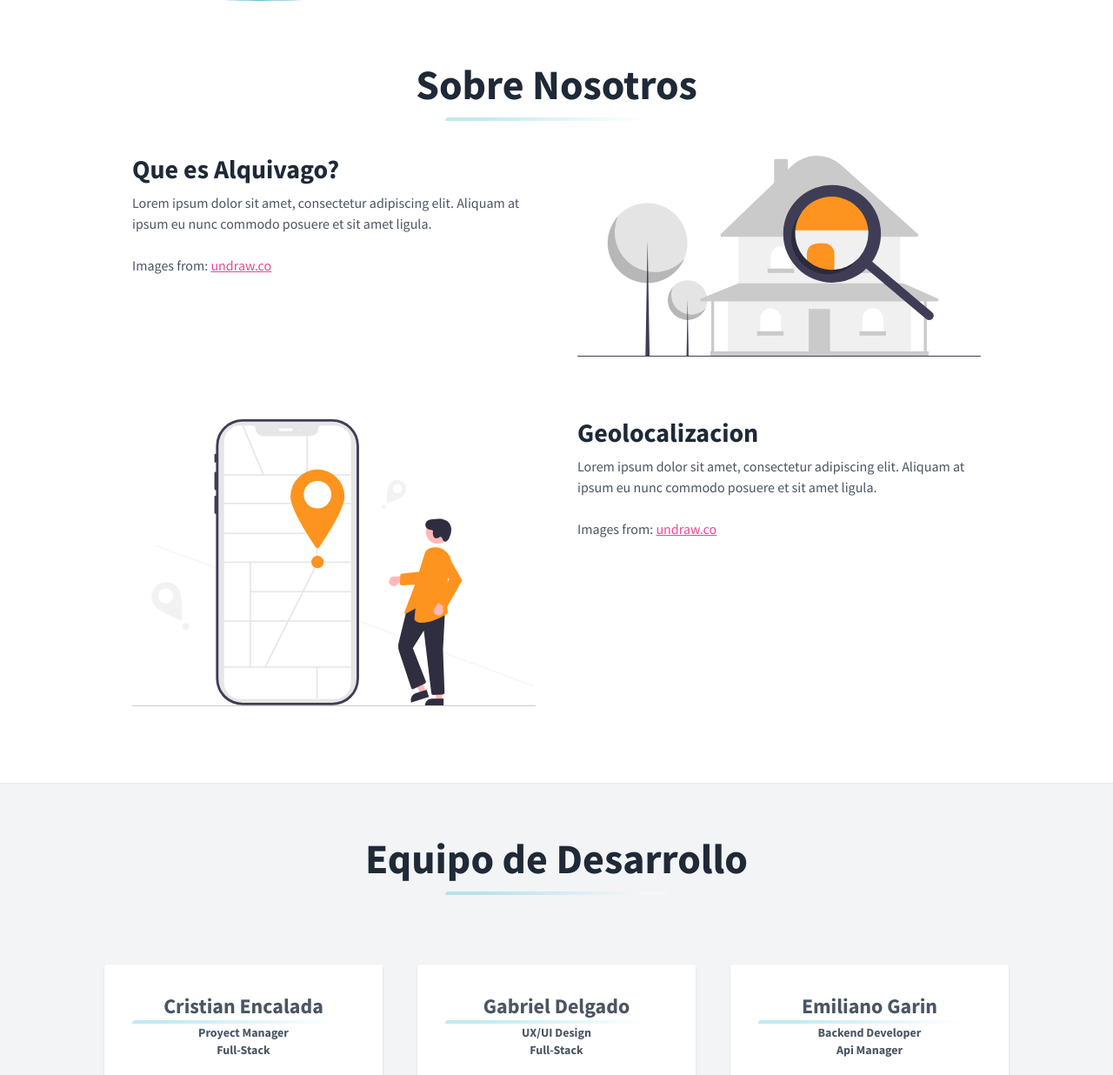
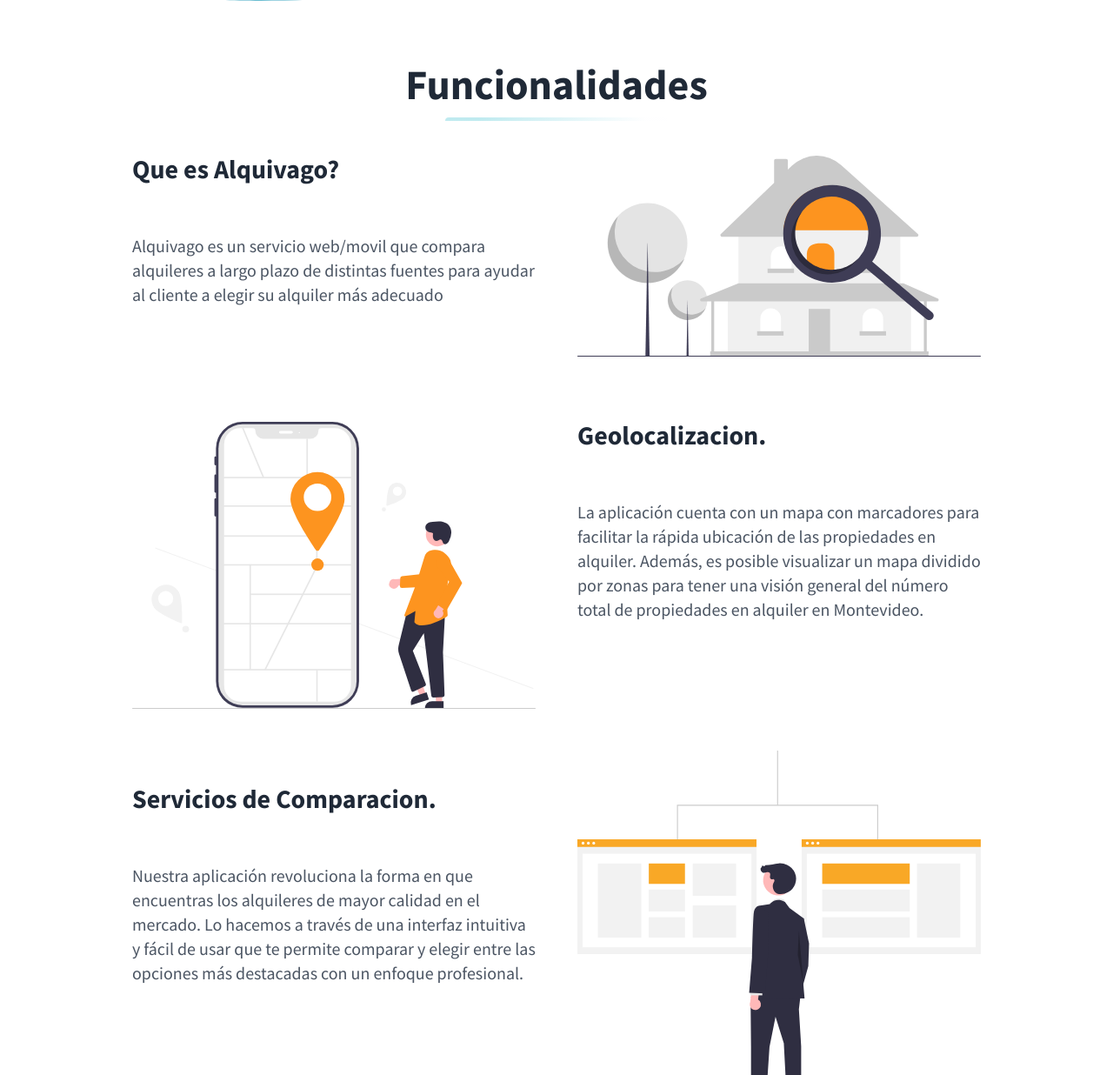
Before and after one commit to alemao51092/landingpage-v2, a website: page index.html in a window 1280 px wide. Shown: the part 804-2040 px from the top of the page at 87% size. Drawn offline with nearby package versions, Linux system fonts and the light colour scheme; files that its build step writes are made by us from their sources.

Commit message:
nav y logos y caracteristicas

```diff
--- a/index.html
+++ b/index.html
@@ -6,7 +6,7 @@
   <meta name="viewport" content="width=device-width, initial-scale=1.0" />
   <meta http-equiv="X-UA-Compatible" content="ie=edge" />
   <title>
-    Tailwind Starter Template - Landing Page Template: Tailwind Toolbox
+    Alquivago
   </title>
   <meta name="description" content="Simple landind page" />
   <meta name="keywords" content="" />
@@ -34,23 +34,7 @@
           <p class="text-yellow-400">go</p>
         </a>
       </div>
-      <div class="block lg:hidden pr-4">
-        <button id="nav-toggle"
-          class="flex items-center p-1 text-pink-800 hover:text-gray-900 focus:outline-none focus:shadow-outline transform transition hover:scale-105 duration-300 ease-in-out">
-          <svg class="fill-current h-6 w-6" viewBox="0 0 20 20" xmlns="http://www.w3.org/2000/svg">
-            <title>Menu</title>
-            <path d="M0 3h20v2H0V3zm0 6h20v2H0V9zm0 6h20v2H0v-2z" />
-          </svg>
-        </button>
-      </div>
-      <div
-        class="w-full flex-grow lg:flex lg:items-center lg:w-auto hidden mt-2 lg:mt-0 bg-white lg:bg-transparent text-black p-4 lg:p-0 z-20"
-        id="nav-content">
 
-
-      </div>
-    </div>
-    <hr class="border-b border-gray-100 opacity-25 my-0 py-0" />
   </nav>
   <!--Hero-->
   <div class="pt-24">
@@ -59,7 +43,7 @@
       <div class="flex flex-col w-full md:w-2/5 justify-center items-start text-center md:text-left">
 
         <h1 class="my-4 text-5xl font-bold leading-tight">
-          Alquila con nosotros, te ayudamos a construir tus sueños !
+          Busca con nosotros, te ayudamos a cumplircle tus sueños !
         </h1>
         <p class="leading-normal text-2xl mb-8">
           Ofresemos las mejores propiedades y un servicio de exelencia.
@@ -98,7 +82,7 @@
   <section class="bg-white border-b py-8">
     <div class="container max-w-5xl mx-auto m-8">
       <h2 class="w-full my-2 text-5xl font-bold leading-tight text-center text-gray-800">
-        Sobre Nosotros
+        Funcionalidades
       </h2>
       <div class="w-full mb-4">
         <div class="h-1 mx-auto gradient w-64 opacity-25 my-0 py-0 rounded-t"></div>
@@ -108,15 +92,13 @@
           <h3 class="text-3xl text-gray-800 font-bold leading-none mb-3">
             Que es Alquivago?
           </h3>
-          <p class="text-gray-600 mb-8">
-            Lorem ipsum dolor sit amet, consectetur adipiscing elit. Aliquam at ipsum eu nunc commodo posuere et sit
-            amet ligula.
+          <br>
+          <br>
+          <p class="text-gray-600 mb-8 text-xl">
+            Alquivago es un servicio web/movil que compara alquileres a largo plazo de distintas fuentes para ayudar al cliente a elegir su alquiler más adecuado
             <br />
             <br />
 
-            Images from:
-
-            <a class="text-pink-500 underline" href="https://undraw.co/">undraw.co</a>
           </p>
         </div>
         <div class="w-full sm:w-1/2 p-6">
@@ -130,24 +112,45 @@
         <div class="w-full sm:w-1/2 p-6 mt-6">
           <div class="align-middle">
             <h3 class="text-3xl text-gray-800 font-bold leading-none mb-3">
-              Geolocalizacion
+              Geolocalizacion.
             </h3>
-            <p class="text-gray-600 mb-8">
-              Lorem ipsum dolor sit amet, consectetur adipiscing elit. Aliquam at ipsum eu nunc commodo posuere et sit
-              amet ligula.
+            <br>
+            <br>
+            <p class="text-gray-600 mb-8 text-xl">
+              La aplicación cuenta con un mapa con marcadores para facilitar la rápida ubicación de las propiedades en alquiler. Además, es posible visualizar un mapa dividido por zonas para tener una visión general del número total de propiedades en alquiler en Montevideo.
               <br />
               <br />
-              Images from:
 
-              <a class="text-pink-500 underline" href="https://undraw.co/">undraw.co</a>
             </p>
           </div>
         </div>
+        <div class="flex flex-wrap">
+          <div class="w-5/6 sm:w-1/2 p-6">
+            <h3 class="text-3xl text-gray-800 font-bold leading-none mb-3 mt-10">
+              Servicios de Comparacion.
+            </h3>
+            <br>
+            <br>
+            <p class="text-gray-600 mb-8 text-xl">
+              Nuestra aplicación revoluciona la forma en que encuentras los alquileres de mayor calidad en el mercado. Lo hacemos a través de una interfaz intuitiva y fácil de usar que te permite comparar y elegir entre las opciones más destacadas con un enfoque profesional.
+              <br />
+              <br />
+
+
+            </p>
+          </div>
+          <div class="w-full sm:w-1/2 p-6">
+            <img src="undraw_split_testing_l1uw.svg" alt="">
+          </div>
       </div>
+
     </div>
   </section>
+  <section class="w-full h-screen">
+    <div class="container h-full bg-red-400"></div>
+  </section>
+  <section class="bg-gray-100 py-8 ">
 
-  <section class="bg-gray-100 py-8 ">
     <div class="container mx-auto px-2 pt-4 pb-12  text-gray-800">
       <h2 class="w-full my-2 text-5xl font-bold leading-tight text-center text-gray-800">
         Equipo de Desarrollo
```
Also changed, not shown: undraw_split_testing_l1uw.svg (added).
